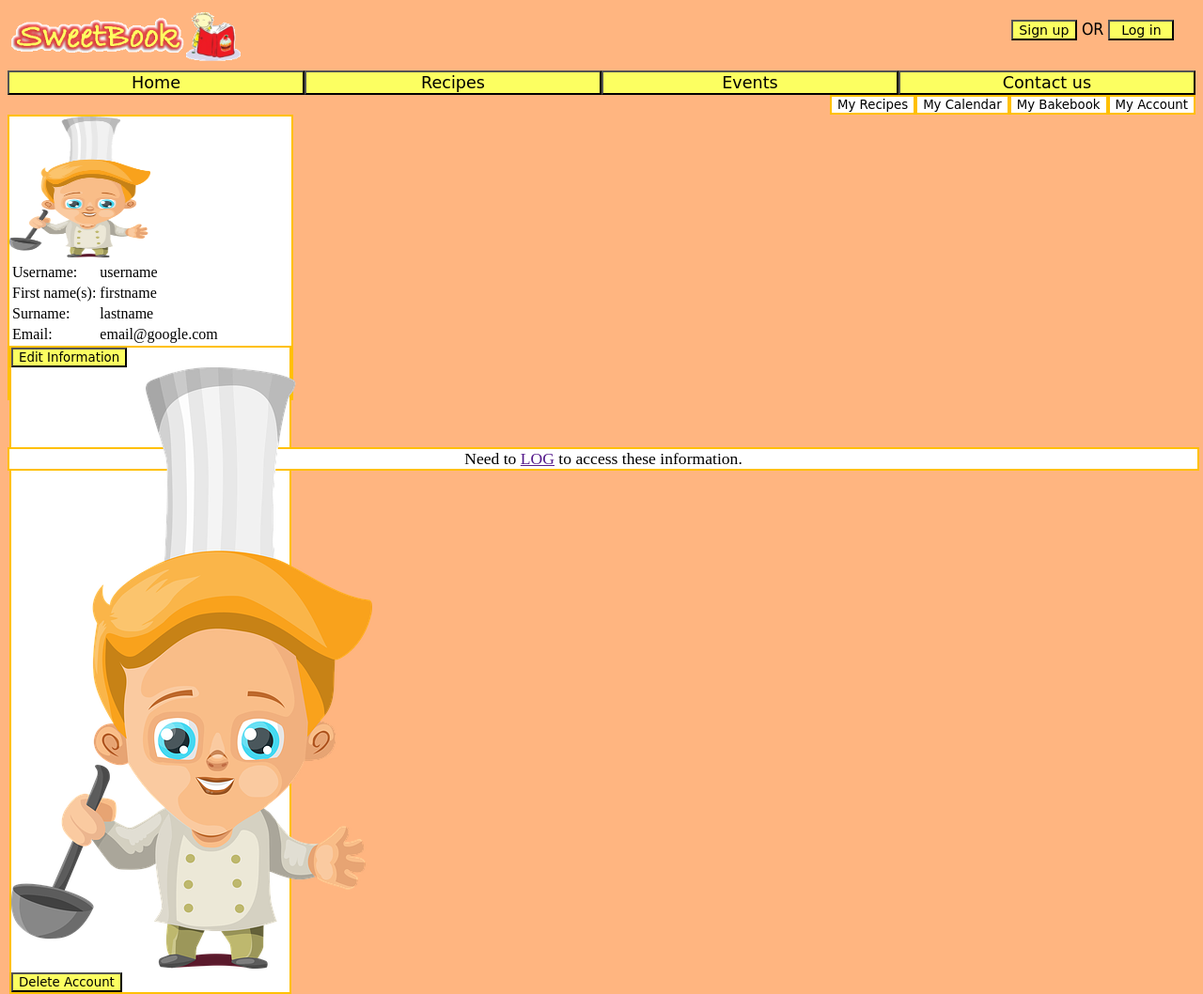
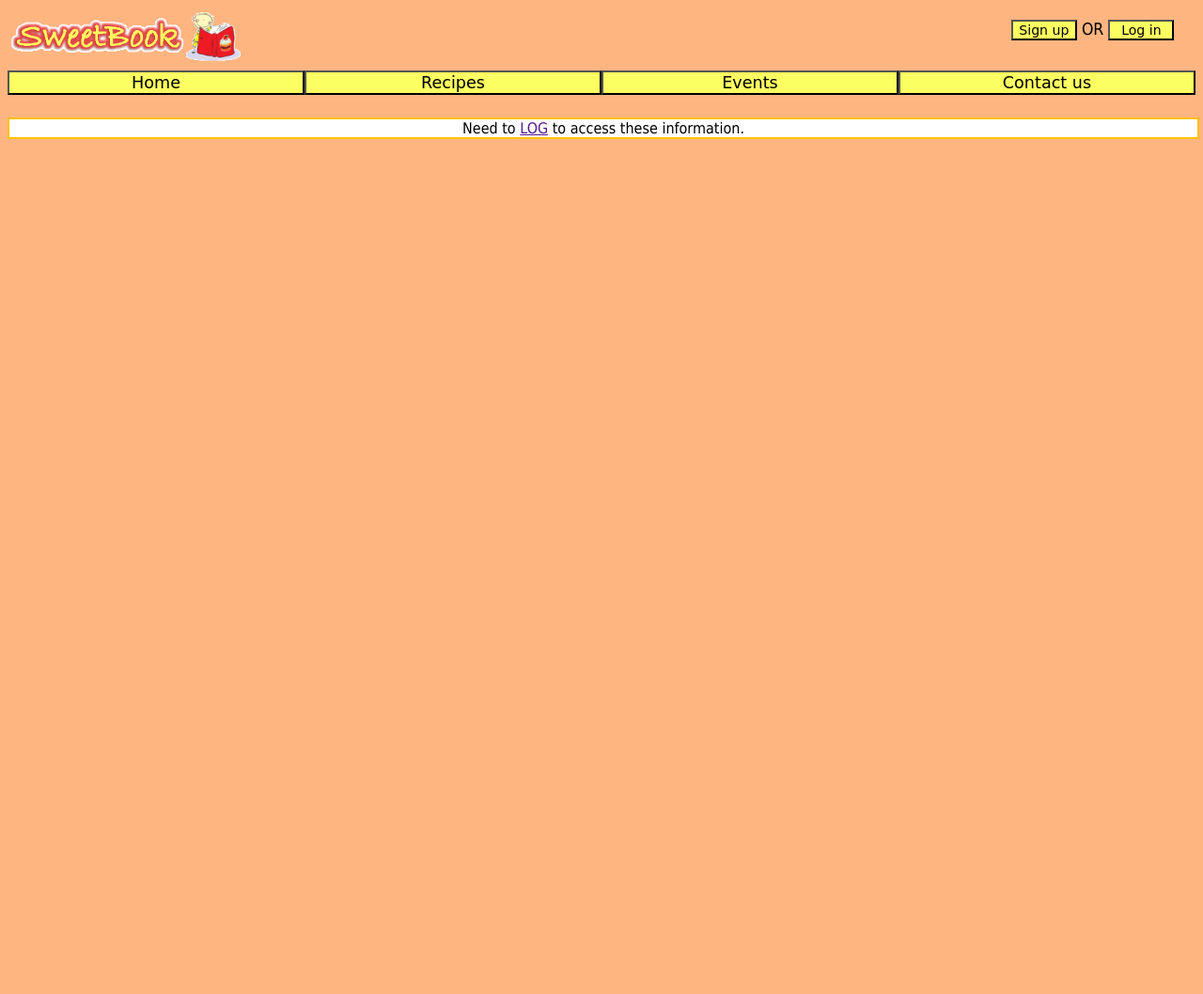
Before and after one commit to princesszet/sweetbook_project, a Django app: template sweetbook_project/templates/sweetbook/myaccount.html in a window 1280 px wide. Shown: the whole page at 94% size. After the commit the page ends 148 px from the top, so only its background shows below. Run offline with Django 3.2, Linux system fonts and the light colour scheme; the template is opened without the code that fills it, so the values that code supplies are empty.

Commit message:
Almost finished myaccount, need JS and view

```diff
--- a/sweetbook_project/static/css/myaccount.css
+++ b/sweetbook_project/static/css/myaccount.css
@@ -1,35 +1,72 @@
-
-
 #headers button{
-	float:right;
+	margin-top: 20px;
+	float:left;
 	border: 2px solid #ffc000;
 	background-color: white;
 	top: 20px;
+	font-size: 90%;
+	width: 15%;
 }
 
 #content{
 	clear: both;
-	width: 300px;
-	height: 300px;
+	width: 100%;
+	height: 500px;
 	border: 2px solid #ffc000;
 	background-color: white;
 }
 
-#userpicture{
+#content-left{
+	float: left;
+	width: 35%;
+	height: 80%;
+	border: 3px solid black;
+	margin: 3.5%;
+
+}
+
+#content-right{
+	margin: 3.5%;
+	position: relative;
+	float: right;
 	width: 50%;
-	height: 50%;
+	height: 400px;
+}
+
+#content-right table{
+	font-family: Tahoma, Geneva, sans-serif;
+	position: absolute;
+	width: 80%;
+	top: 10px;
+	right: 14%;
+	clear: both;
+	font-size: 100%;
+}
+
+#content-right th, td{
+	border: 3px solid #ffc000;
 }
 
 #buttons{
-	border: 2px solid #ffc000;
-	background-color: white;
+	width: auto;
+	position: absolute;
+	bottom: 5px;
+	right: 25%;
+	clear: both;
+}
+
+#buttons img{
+	width: 80px;
+	margin: 10px;
 }
 
 #no-login{
+	font-family: Tahoma, Geneva, sans-serif;
+	clear: both;
 	border: 2px solid #ffc000;
 	background-color: white;
 	width: 100%;
 	text-align: center;
 	margin-top: 50px;
-	font-size: 110%;
+	font-size: 100%;
 }
--- a/sweetbook_project/templates/sweetbook/myaccount.html
+++ b/sweetbook_project/templates/sweetbook/myaccount.html
@@ -2,10 +2,11 @@
 {% load staticfiles %}
 
 {% block style_block %}
-	<link rel="stylesheet" type="text/css" href="{% static 'css/myaccount.css' %}">
+	<link rel="stylesheet" type="text/css" href="{% static 'css/myaccount.css/' %}">
 {% endblock %}
 
 {% block body_block %}
+	{% if user.is_authenticated %}
 		<div id="headers">
 			<button id="myaccount">My Account</button>
 			<button id="mybakebook">My Bakebook</button>
@@ -14,23 +15,25 @@
 		</div>
 
 		<div id="content">
-			<img id="userpicture" src="{% static 'images/boy.jpg' %}" alt="Profile picture">
+			<img id="content-left" src="{{user.picture}}" alt="Profile picture">
+
+			<div id="content-right">
 				<table>
 					<tr>
 						<td>Username:</td>
-					<td>username</td>
+						<td>{{user.username}}</td>
 					</tr>
 					<tr>
 						<td>First name(s):</td>
-					<td>firstname</td>
+						<td>{{user.firstname}}</td>
 					</tr>
 					<tr>
 						<td>Surname:</td>
-					<td>lastname</td>
+						<td>{{user.surname}}</td>
 					</tr>
 					<tr>
 						<td>Email:</td>
-					<td>email@google.com</td>
+						<td>{{user.email}}</td>
 					</tr>
 				</table>
 
@@ -41,5 +44,8 @@
 				</div>
 			</div>
 
+		</div>
+	{% else %}
 		<div id="no-login">Need to <a href="">LOG</a> to access these information.</div>
+	{% endif %}
 {% endblock %}
```
Lines whose indentation alone changed are shown as unchanged.
